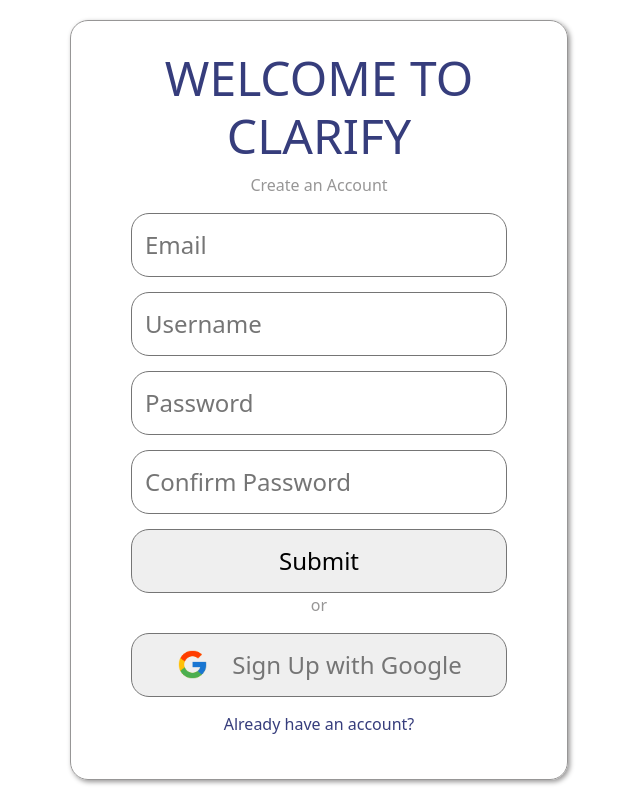
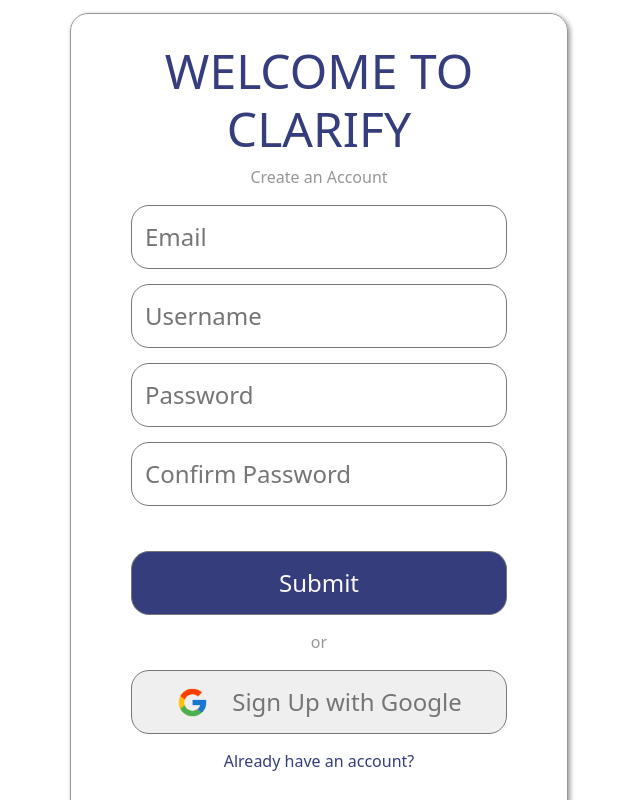
Before and after one commit to MichaelOmoniyi/Clarify, a React (Create React App) app in the folder clarify-app/: page /signup in a window 1280 px wide. Shown: the whole page, without its empty margins (321-961 px from the left). Built offline with nearby package versions, Linux system fonts and the light colour scheme.

Commit message:
Update signup page component

```diff
--- a/clarify-app/src/SignUpPage.jsx
+++ b/clarify-app/src/SignUpPage.jsx
@@ -1,10 +1,54 @@
 import React, { Component } from "react";
+import { useState } from "react";
 import GoogleIcon from "./assets/google.png";
+import { Link } from "react-router-dom";
 // import { FontAwesomeIcon } from "@fortawesome/react-fontawesome";
 // import { faBars } from "@fortawesome/free-solid-svg-icons";
-import "./SignUp.css"
+import "./SignUp.css";
 
 export default class SignUp extends Component {
+  constructor(props) {
+    super(props);
+    this.state = {
+      dynamicPath: "",
+    };
+  }
+
+  HrefChanger = () => {
+    this.setState({ dynamicPath: "/chat" });
+  };
+
+  validateForm = () => {
+    let password = document.getElementById("password").value;
+    let confirmPassword = document.getElementById("confirmPassword").value;
+    let userName = document.getElementById("userName").value;
+    let email = document.getElementById("email").value;
+    const emailRegex = /^[^\s]+@[^\s]+\.[^\s]+$/;
+    // let changeHref = document.querySelector(".submitForm");
+    let passwordError = document.querySelector(".password");
+    let emailError = document.querySelector(".email");
+    let unameError = document.querySelector(".username");
+
+    passwordError.style.display = "none";
+    emailError.style.display = "none";
+    unameError.style.display = "none";
+
+    if (password === confirmPassword) {
+      if (emailRegex.test(email)) {
+        if (userName === "Omons") {
+          this.HrefChanger();
+          document.title = "Chat - Clarify";
+        } else {
+          unameError.style.display = "block";
+        }
+      } else {
+        emailError.style.display = "block";
+      }
+    } else {
+      passwordError.style.display = "block";
+    }
+  };
+
   render() {
     return (
       <div className="signUpContainer">
@@ -12,12 +56,27 @@
           <div className="signUpContent">
             <h3>WELCOME TO CLARIFY</h3>
             <p>Create an Account</p>
-            <form action="" method="post">
-              <input type="email" placeholder="Email" />
-              <input type="text" placeholder="Username" />
-              <input type="password" placeholder="Password" />
-              <input type="password" placeholder="Confirm Password" />
-              <input type="submit" />
+            <form action="" method="get">
+              <input id="email" type="email" placeholder="Email" />
+              <input id="userName" type="text" placeholder="Username" />
+              <input id="password" type="password" placeholder="Password" />
+              <input
+                id="confirmPassword"
+                type="password"
+                placeholder="Confirm Password"
+              />
+              <div className="validation">
+                <p className="password">Passwords do not match</p>
+                <p className="email">Invalid email</p>
+                <p className="username">Invalid username</p>
+              </div>
+              <Link
+                to={this.state.dynamicPath}
+                className="submitForm"
+                onClick={this.validateForm}
+              >
+                <input type="submit" />
+              </Link>
             </form>
             <p className="option">or</p>
             <button>
```
